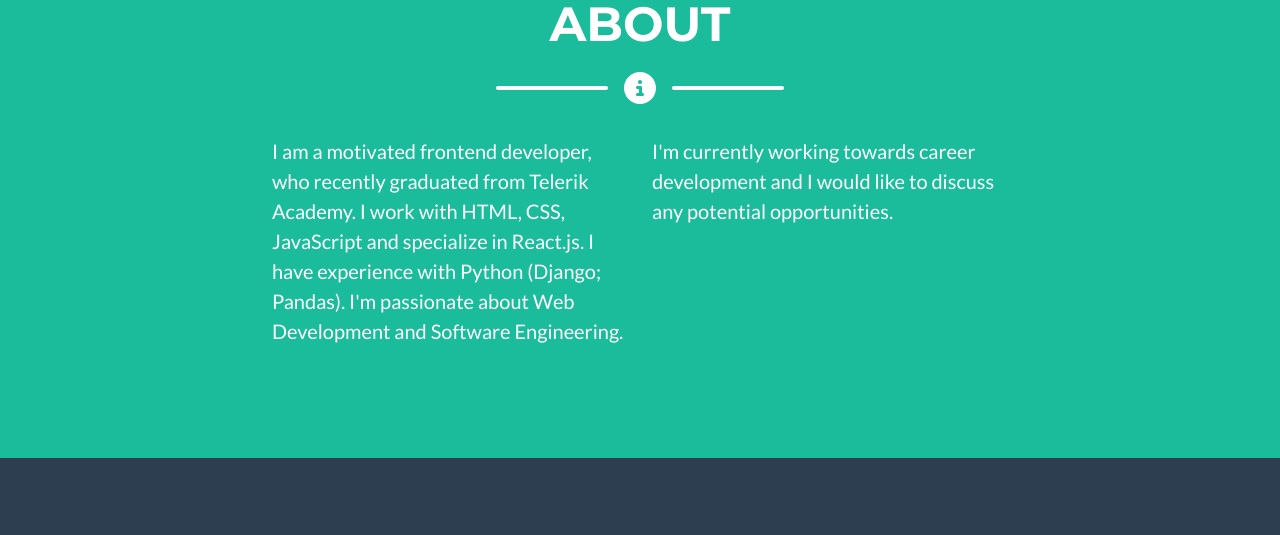
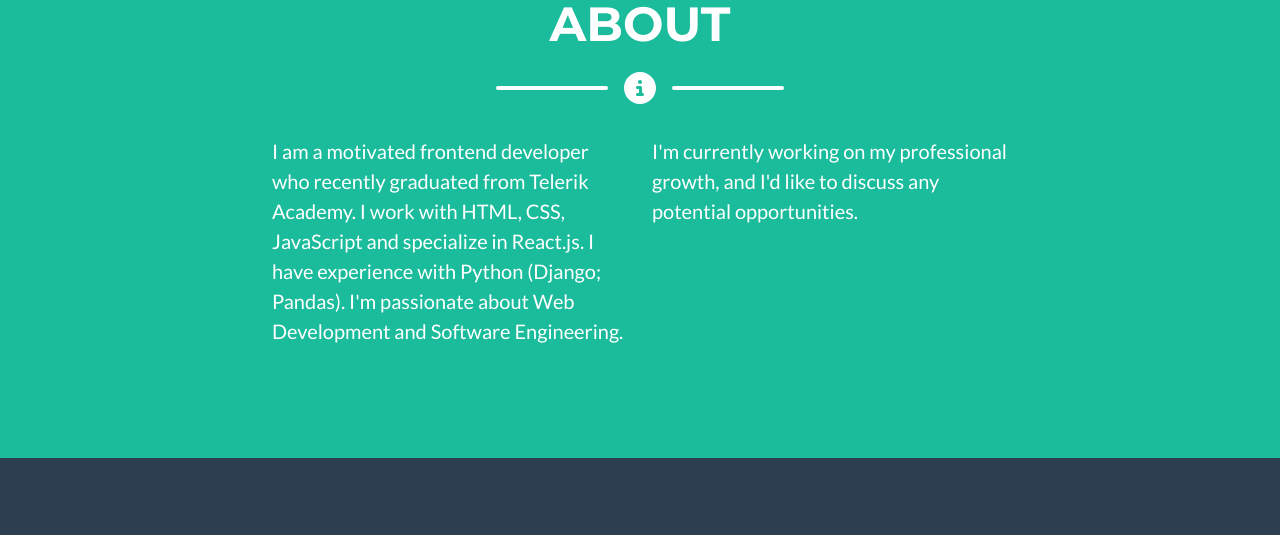
Before and after one commit to Taratora117/portfolio, a plain HTML site: page public/index.html in a window 1280 px wide. Shown: the part 1800-2335 px from the top of the page. Drawn offline with nearby package versions, Linux system fonts and the light colour scheme.

Commit message:
fixed about section

```diff
--- a/public/index.html
+++ b/public/index.html
@@ -137,8 +137,8 @@
                 </div>
                 <!-- About Section Content-->
                 <div class="row">
-                    <div class="col-lg-4 ms-auto"><p class="lead">I am a motivated frontend developer, who recently graduated from Telerik Academy. I work with HTML, CSS, JavaScript and specialize in React.js. I have experience with Python (Django; Pandas). I'm passionate about Web Development and Software Engineering.</p></div>
-                    <div class="col-lg-4 me-auto"><p class="lead">I'm currently working towards career development and I would like to discuss any potential opportunities.</p></div>
+                    <div class="col-lg-4 ms-auto"><p class="lead">I am a motivated frontend developer who recently graduated from Telerik Academy. I work with HTML, CSS, JavaScript and specialize in React.js. I have experience with Python (Django; Pandas). I'm passionate about Web Development and Software Engineering.</p></div>
+                    <div class="col-lg-4 me-auto"><p class="lead">I'm currently working on my professional growth, and I'd like to discuss any potential opportunities.</p></div>
                 </div>
             </div>
         </section>
```
